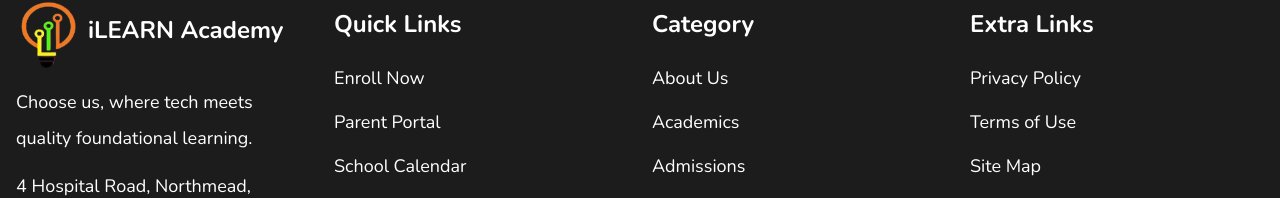
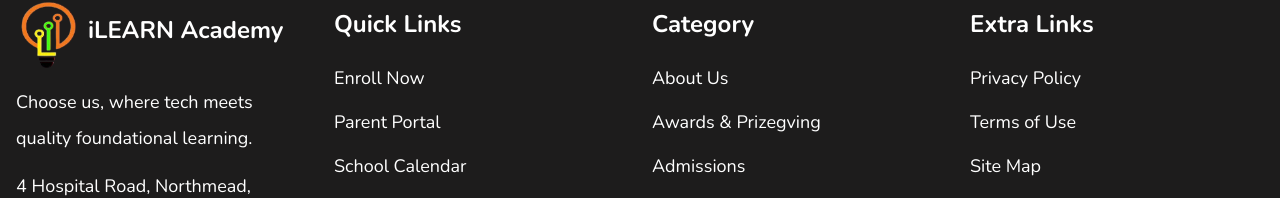
Before and after one commit to Masimbakutendaishe/iLearn, a Next.js app: page / in a window 1280 px wide. Shown: the part 1586-1784 px from the top of the page. Built offline with nearby package versions, Linux system fonts and the light colour scheme.

Commit message:
Update 'Academics' link to 'Awards & Prizegiving'

```diff
--- a/comps/Footer.js
+++ b/comps/Footer.js
@@ -60,7 +60,7 @@
             About Us
           </a>
           <a href="#" className="text-lg py-2 block hover:text-orange-400">
-            Academics
+            Awards & Prizegving
           </a>
           <a href="#" className="text-lg py-2 block hover:text-orange-400">
             Admissions
```
